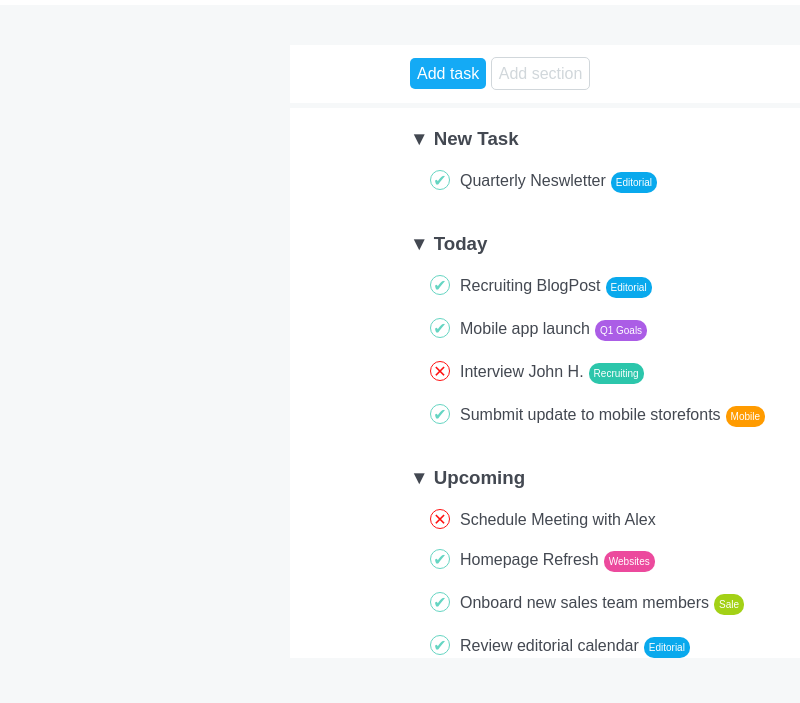
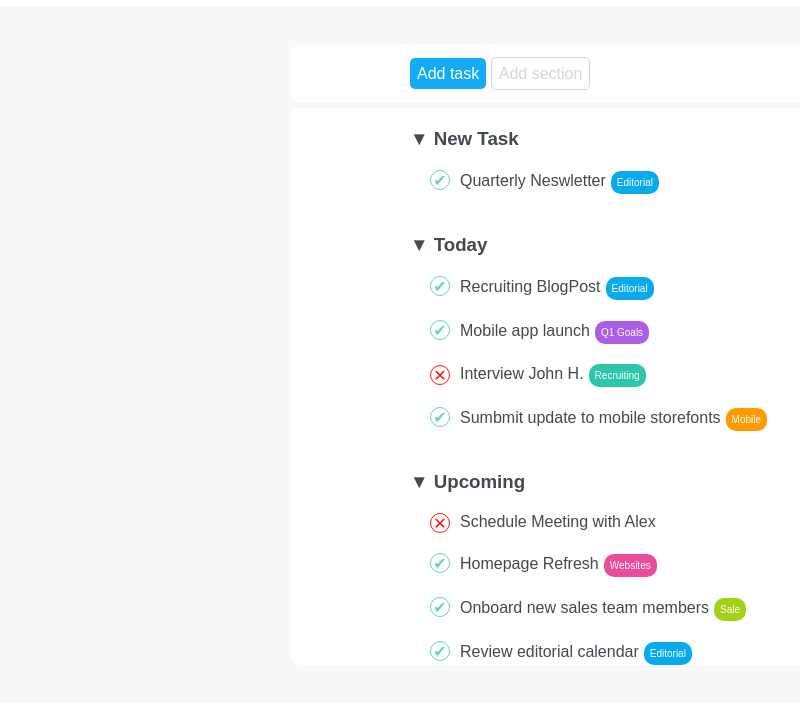
Before and after one commit to simoneburrai/html-css-toboolist, a plain HTML site: page index.html in a window 1280 px wide. Shown: the part 65-768 px from the top of the page, without its empty margins (0-800 px from the left). Drawn offline with Linux system fonts and the light colour scheme.

Commit message:
feat: rounding sections

```diff
--- a/css/style.css
+++ b/css/style.css
@@ -50,6 +50,7 @@ body {
     margin-bottom: 5px;
     background-color: white;
     padding-left: 120px;
+    border-radius: 10px;
 }
 .case1 {
     background-color: #14aaf5;
@@ -72,6 +73,7 @@ body {
 .tasks {
     background-color: white;
     padding-left: 120px;
+    border-radius: 10px;
 }
 
 .line {
@@ -95,6 +97,7 @@ body {
     width: 20px;
     height: 20px;
     line-height: 20px;
+    vertical-align: middle;
     border: solid 1px #ff1010;
     text-align: center;
     border-radius: 50%;
@@ -107,7 +110,7 @@ body {
     background-color: blue;
     color: white;
     border-radius: 10px;
-    padding: 5px;
+    padding: 6px;
     font-size: x-small;
     margin-left: 5px;
 }
```
